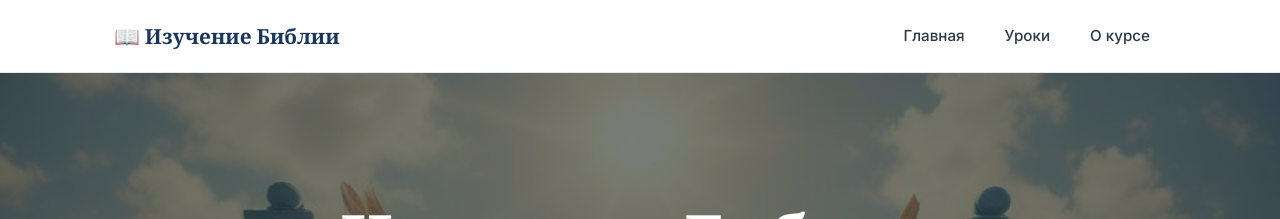
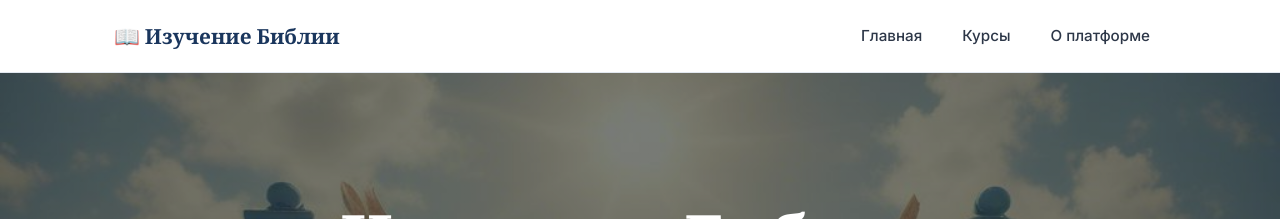
Before and after one commit to Slakwik/bible-learning, a Jekyll site: the page built from index.html, in a window 1280 px wide. Shown: the top 219 px of the page. Built offline with Jekyll 4.4.1, drawn with Linux system fonts in a browser that asks for light colours; comment, search, counter and statistics services are not loaded.

Commit message:
Rename menu items: Уроки → Курсы, О курсе → О платформе

```diff
--- a/_includes/header.html
+++ b/_includes/header.html
@@ -3,8 +3,8 @@
     <a href="{{ '/' | relative_url }}" class="logo">📖 {{ site.title }}</a>
     <nav class="main-nav" id="mainNav">
       <a href="{{ '/' | relative_url }}">Главная</a>
-      <a href="{{ '/lessons/' | relative_url }}">Уроки</a>
-      <a href="{{ '/about/' | relative_url }}">О курсе</a>
+      <a href="{{ '/lessons/' | relative_url }}">Курсы</a>
+      <a href="{{ '/about/' | relative_url }}">О платформе</a>
       <div class="nav-auth" id="authNav"></div>
     </nav>
     <button class="nav-toggle" aria-label="Меню" id="navToggle">&#9776;</button>
```
